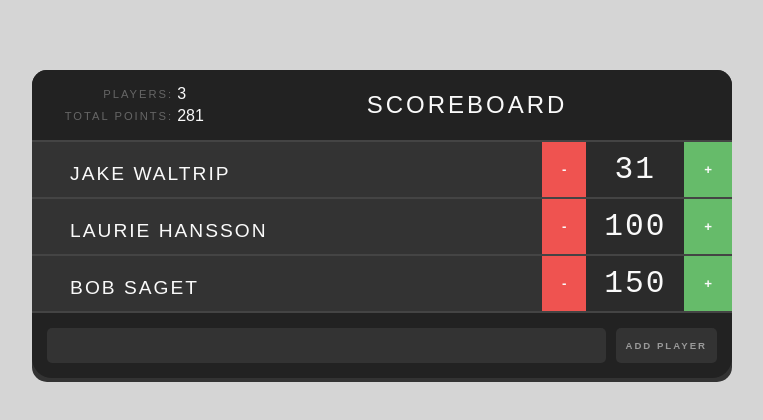
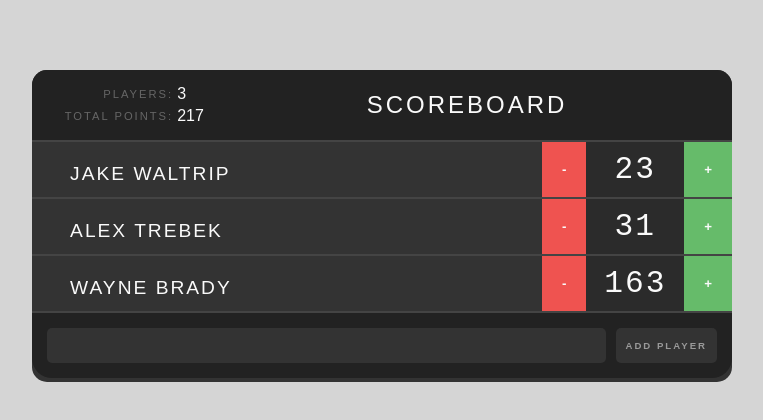
Before and after one commit to jwaltrip/react-scoreboard, a React (Create React App) app: page / in a window 1280 px wide. Shown: the top 420 px of the page, without its empty margins (258-1021 px from the left). Built offline with nearby package versions, Linux system fonts and the light colour scheme.

Commit message:
initial refactoring done

```diff
--- a/package.json
+++ b/package.json
@@ -6,6 +6,7 @@
     "prop-types": "^15.6.2",
     "react": "^16.4.2",
     "react-dom": "^16.4.2",
+    "react-key-index": "^0.1.1",
     "react-scripts": "1.1.5"
   },
   "scripts": {
--- a/src/App.js
+++ b/src/App.js
@@ -1,7 +1,6 @@
 import React, { Component } from 'react';
 import PropTypes from 'prop-types';
 import './App.css';
-import InitialData from './DATA';
 import Header from "./components/Header";
 import Player from "./components/Player";
 import AddPlayerForm from "./components/AddPlayerForm";
@@ -24,67 +23,50 @@
       players: [
         {
           name: "Jake Waltrip",
-          score: 31,
-          id: 1,
+          score: 23,
+          id: 1
         },
         {
-          name: "Laurie Hansson",
-          score: 100,
-          id: 2,
+          name: "Alex Trebek",
+          score: 31,
+          id: 2
         },
         {
-          name: "Bob Saget",
-          score: 150,
-          id: 3,
+          name: "Wayne Brady",
+          score: 163,
+          id: 3
         },
       ]
     };
-
-    // this.onScoreChange = this.onScoreChange.bind(this);
-    // this.onPlayerAdd = this.onPlayerAdd.bind(this);
-    // this.onRemovePlayer = this.onRemovePlayer.bind(this);
   }
 
   onScoreChange = (index, delta) => {
-    console.log('onScoreChange', index, delta);
-    // TODO refactor this to create a new state, then set state (rather than modify old state and update)
-    //refactor
-    let newState = [...this.state.players];
-    newState[index].score += delta;
-    // let newScore = this.state.players[index].score;
-    // newScore += delta;
-    // this.state.players[index].score += delta;
+    // console.log('onScoreChange', index, delta);
+
+    const newState = {...this.state};
+    newState.players[index].score += delta;
     this.setState({ newState });
   };
 
   onPlayerAdd = (name) => {
-    console.log('Player added', name);
-    // TODO refactor this to create a new state, then set state (rather than modify old state and update
-    this.state.players.push({
+    // console.log('Player added', name);
+
+    const newState = {...this.state};
+    newState.players.push({
       name: name,
       score: 0,
-      id: InitialData.nextId
+      id: Date.now().toString()
     });
 
-    // refactor of update state
-    // const oldPlayers = this.state.players;
-    // const newPlayers = oldPlayers.push({
-    //   name: name,
-    //   score: 0,
-    //   id: InitialData.nextId
-    // });
-
-    InitialData.nextId += 1;
-    this.setState(this.state);
-    // this.setState({ players: newPlayers });
+    this.setState({ newState });
   };
 
   onRemovePlayer = (index) => {
-    console.log('Remove player', index);
-    // TODO refactor this to create a new state, then set state (rather than modify old state and update
-    // remove the index of the player clicked
-    this.state.players.splice(index, 1);
-    this.setState(this.state);
+    // console.log('Remove player', index);
+
+    const newState = {...this.state};
+    newState.players.splice(index, 1);
+    this.setState({ newState });
   };
 
   render() {
@@ -113,12 +95,7 @@
 }
 
 App.propTypes = {
-  title: PropTypes.string,
-  initialPlayers: PropTypes.arrayOf(PropTypes.shape({
-    name: PropTypes.string.isRequired,
-    score: PropTypes.number.isRequred,
-    id: PropTypes.number.isRequred,
-  })).isRequired
+  title: PropTypes.string
 };
 
 App.defaultProps = {
--- a/src/DATA.js
+++ /dev/null
@@ -1,28 +0,0 @@
-class InitialData {
-  constructor() {
-    // Static players array to test the Player component
-    this.PLAYERS = [
-      {
-        name: "Jake Waltrip",
-        score: 31,
-        id: 1,
-      },
-      {
-        name: "Laurie Hansson",
-        score: 100,
-        id: 2,
-      },
-      {
-        name: "Bob Saget",
-        score: 150,
-        id: 3,
-      },
-    ];
-
-// yucky global var to hold next player id's
-// TODO convert this to UUID
-    this.nextId = 4;
-  }
-}
-
-export default (new InitialData());
--- a/src/index.js
+++ b/src/index.js
@@ -3,7 +3,6 @@
 import './index.css';
 import App from './App';
 import registerServiceWorker from './registerServiceWorker';
-import InitialData from './DATA'; // initial scoreboard data + global var to keep track of ID's
 
-ReactDOM.render(<App initialPlayers={InitialData.PLAYERS} />, document.getElementById('root'));
+ReactDOM.render(<App />, document.getElementById('root'));
 registerServiceWorker();
```
Also changed, not shown: 1 other file (tests, documents, lock files or other folders).
